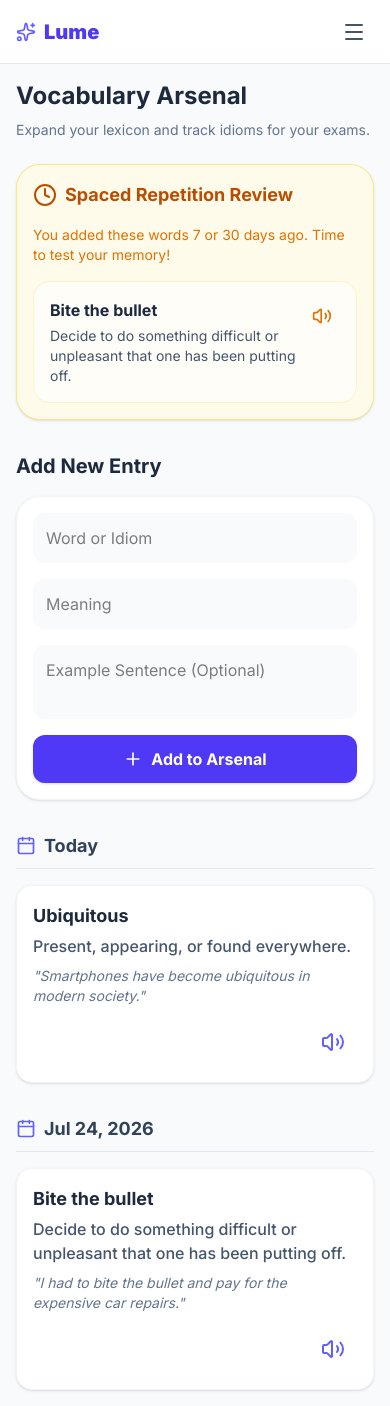
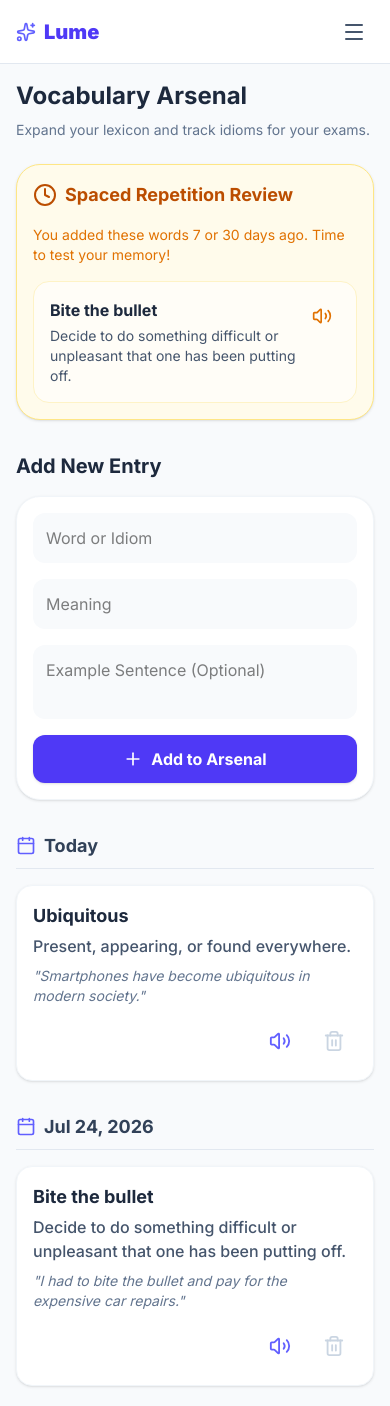
Before and after one commit to piyushbrl69/Lume, a Next.js app: page /vocab in a window 390 px wide. Built offline with nearby package versions, Linux system fonts and the light colour scheme.

Commit message:
Vocab section improvements

```diff
--- a/app/vocab/page.tsx
+++ b/app/vocab/page.tsx
@@ -8,7 +8,6 @@ import { subDays } from 'date-fns';
 import { useLocalStorage } from '@/hooks/useLocalStorage';
 import { useSpeech } from '@/hooks/useSpeech';
 
-// Updated: dateAdded is now a string to support JSON local storage
 export type VocabEntry = {
   id: string;
   term: string;
@@ -20,7 +19,6 @@ export type VocabEntry = {
 export default function VocabPage() {
   const { speak } = useSpeech();
 
-  // Swapped useState for useLocalStorage, matching the 'vocab-storage' key
   const [words, setWords] = useLocalStorage<VocabEntry[]>('vocab-storage', [
     {
       id: '1',
@@ -54,6 +52,11 @@ export default function VocabPage() {
     speak(text);
   };
 
+  // NEW: Function to delete a word by its ID
+  const handleDeleteWord = (id: string) => {
+    setWords((prevWords) => prevWords.filter((word) => word.id !== id));
+  };
+
   return (
     <main className="p-4 sm:p-6 md:p-8 max-w-4xl mx-auto min-h-screen">
       <header className="mb-6 sm:mb-8">
@@ -70,7 +73,12 @@ export default function VocabPage() {
         </section>
 
         <section>
-          <VocabList words={words} onPlayAudio={handlePlayAudio} />
+          {/* NEW: Passed onDeleteWord prop to VocabList */}
+          <VocabList
+            words={words}
+            onPlayAudio={handlePlayAudio}
+            onDeleteWord={handleDeleteWord}
+          />
         </section>
       </div>
     </main>
--- a/components/vocab/VocabList.tsx
+++ b/components/vocab/VocabList.tsx
@@ -1,16 +1,27 @@
 "use client";
 
 import React from 'react';
-import { Volume2, Calendar } from 'lucide-react';
+import { Volume2, Calendar, Trash2 } from 'lucide-react';
 import { format, parseISO } from 'date-fns';
 import { VocabEntry } from '@/app/vocab/page';
+import { motion, AnimatePresence, Variants } from 'framer-motion';
 
 interface VocabListProps {
   words: VocabEntry[];
   onPlayAudio: (text: string) => void;
+  onDeleteWord: (id: string) => void;
 }
 
-export default function VocabList({ words, onPlayAudio }: VocabListProps) {
+const itemVariants : Variants= {
+  hidden: { opacity: 0, y: 15, scale: 0.95 },
+  show: {
+    opacity: 1, y: 0, scale: 1,
+    transition: { type: "spring", stiffness: 300, damping: 24 }
+  },
+  exit: { opacity: 0, scale: 0.9, transition: { duration: 0.2 } }
+};
+
+export default function VocabList({ words, onPlayAudio, onDeleteWord }: VocabListProps) {
   const groupedWords = words.reduce((groups, word) => {
     const dateKey = format(parseISO(word.dateAdded), 'MMM dd, yyyy');
 
@@ -23,39 +34,81 @@ export default function VocabList({ words, onPlayAudio }: VocabListProps) {
 
   if (words.length === 0) {
     return (
-      <div className="text-center py-12 px-4 text-slate-500 italic border-2 border-dashed border-slate-200 dark:border-slate-800 rounded-3xl">
+      <motion.div
+        initial={{ opacity: 0 }}
+        animate={{ opacity: 1 }}
+        className="text-center py-12 px-4 text-slate-500 italic border-2 border-dashed border-slate-200 dark:border-slate-800 rounded-3xl"
+      >
         No words added yet. Start building your arsenal above!
-      </div>
+      </motion.div>
     );
   }
 
   return (
     <div className="space-y-8">
+      <AnimatePresence mode="popLayout">
         {Object.entries(groupedWords).map(([date, dateWords]) => (
-        <div key={date} className="space-y-4">
+          <motion.div
+            key={date}
+            layout
+            initial={{ opacity: 0, y: 10 }}
+            animate={{ opacity: 1, y: 0 }}
+            exit={{ opacity: 0, scale: 0.95 }}
+            className="space-y-4"
+          >
             <h3 className="text-lg font-bold text-slate-700 dark:text-slate-300 flex items-center gap-2 border-b border-slate-200 dark:border-slate-800 pb-2">
-            <Calendar size={20} className="text-indigo-500" />
+              <Calendar size={20} className="text-indigo-500 shrink-0" />
               {date === format(new Date(), 'MMM dd, yyyy') ? 'Today' : date}
             </h3>
 
             <div className="grid grid-cols-1 gap-4">
+              <AnimatePresence mode="popLayout">
                 {dateWords.map(word => (
-              <div key={word.id} className="bg-white dark:bg-slate-900 p-4 sm:p-6 rounded-2xl shadow-sm border border-slate-100 dark:border-slate-800 flex flex-col sm:flex-row justify-between items-start gap-3 hover:border-indigo-100 dark:hover:border-indigo-900/50 transition-colors">
-                <div className="min-w-0">
+                  <motion.div
+                    layout // MAGIC LAYOUT: smoothly animates siblings when one gets deleted
+                    variants={itemVariants}
+                    initial="hidden"
+                    animate="show"
+                    exit="exit"
+                    key={word.id}
+                    className="group bg-white dark:bg-slate-900 p-4 sm:p-6 rounded-2xl shadow-sm border border-slate-100 dark:border-slate-800 flex flex-col sm:flex-row justify-between items-start gap-3 hover:border-indigo-100 dark:hover:border-indigo-900/50 transition-colors"
+                  >
+                    <div className="min-w-0 flex-1">
                       <h4 className="text-lg sm:text-xl font-bold text-slate-800 dark:text-white mb-1 break-words">{word.term}</h4>
                       <p className="text-slate-600 dark:text-slate-300 font-medium mb-2 break-words">{word.meaning}</p>
                       {word.example && (
                         <p className="text-slate-500 dark:text-slate-400 text-sm italic break-words">&quot;{word.example}&quot;</p>
                       )}
                     </div>
-                <button onClick={() => onPlayAudio(word.term)} className="p-3 text-indigo-500 hover:bg-indigo-50 dark:hover:bg-slate-800 rounded-full transition-colors shrink-0 self-end sm:self-start sm:ml-4">
-                  <Volume2 size={24} />
-                </button>
+
+                    <div className="flex flex-row sm:flex-col gap-2 self-end sm:self-start shrink-0">
+                      <motion.button
+                        whileHover={{ scale: 1.1 }}
+                        whileTap={{ scale: 0.9 }}
+                        onClick={() => onPlayAudio(word.term)}
+                        className="p-3 text-indigo-500 hover:bg-indigo-50 dark:hover:bg-slate-800 rounded-full transition-colors"
+                        title="Listen to pronunciation"
+                      >
+                        <Volume2 size={22} />
+                      </motion.button>
+
+                      <motion.button
+                        whileHover={{ scale: 1.1 }}
+                        whileTap={{ scale: 0.9 }}
+                        onClick={() => onDeleteWord(word.id)}
+                        className="p-3 text-slate-300 hover:text-rose-500 hover:bg-rose-50 dark:hover:bg-rose-950/50 rounded-full transition-all sm:opacity-0 sm:group-hover:opacity-100"
+                        title="Delete word"
+                      >
+                        <Trash2 size={22} />
+                      </motion.button>
                     </div>
+                  </motion.div>
                 ))}
+              </AnimatePresence>
             </div>
-        </div>
+          </motion.div>
         ))}
+      </AnimatePresence>
     </div>
   );
 }
```
Lines whose indentation alone changed are shown as unchanged.
